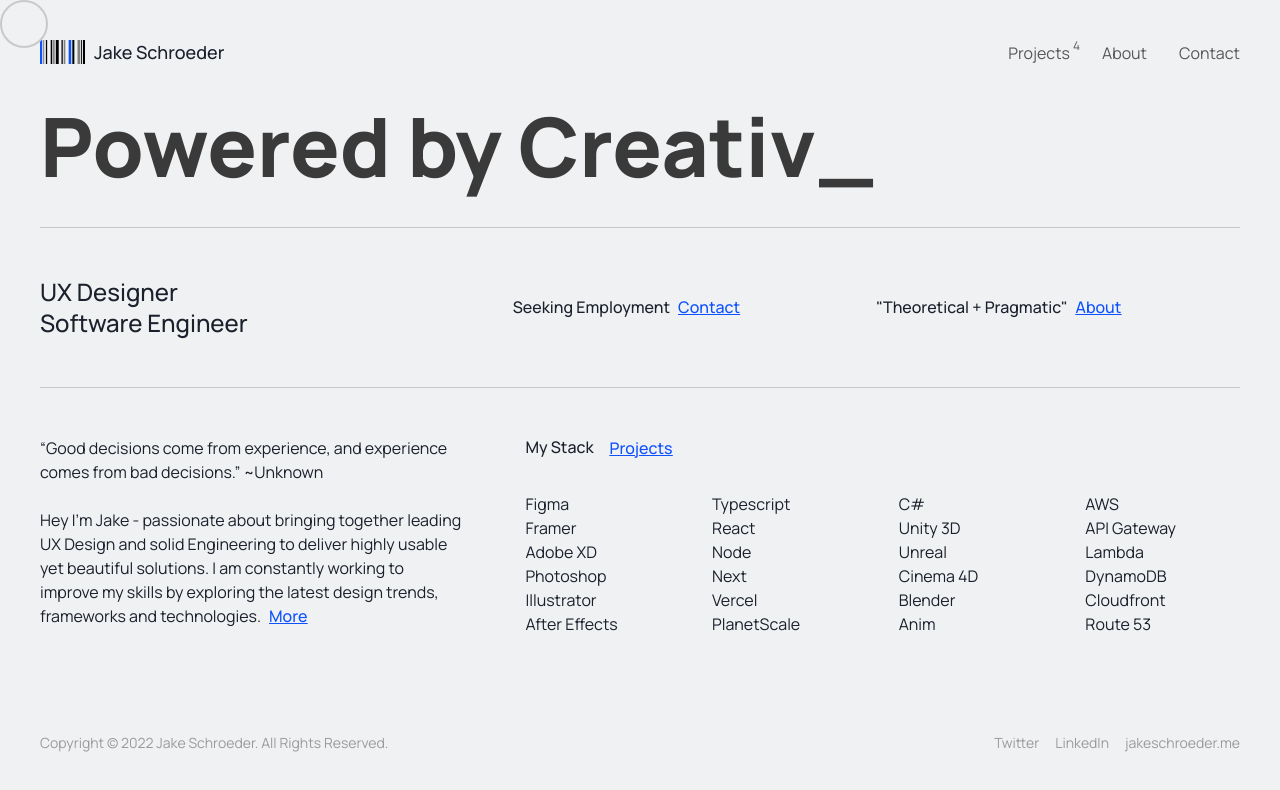
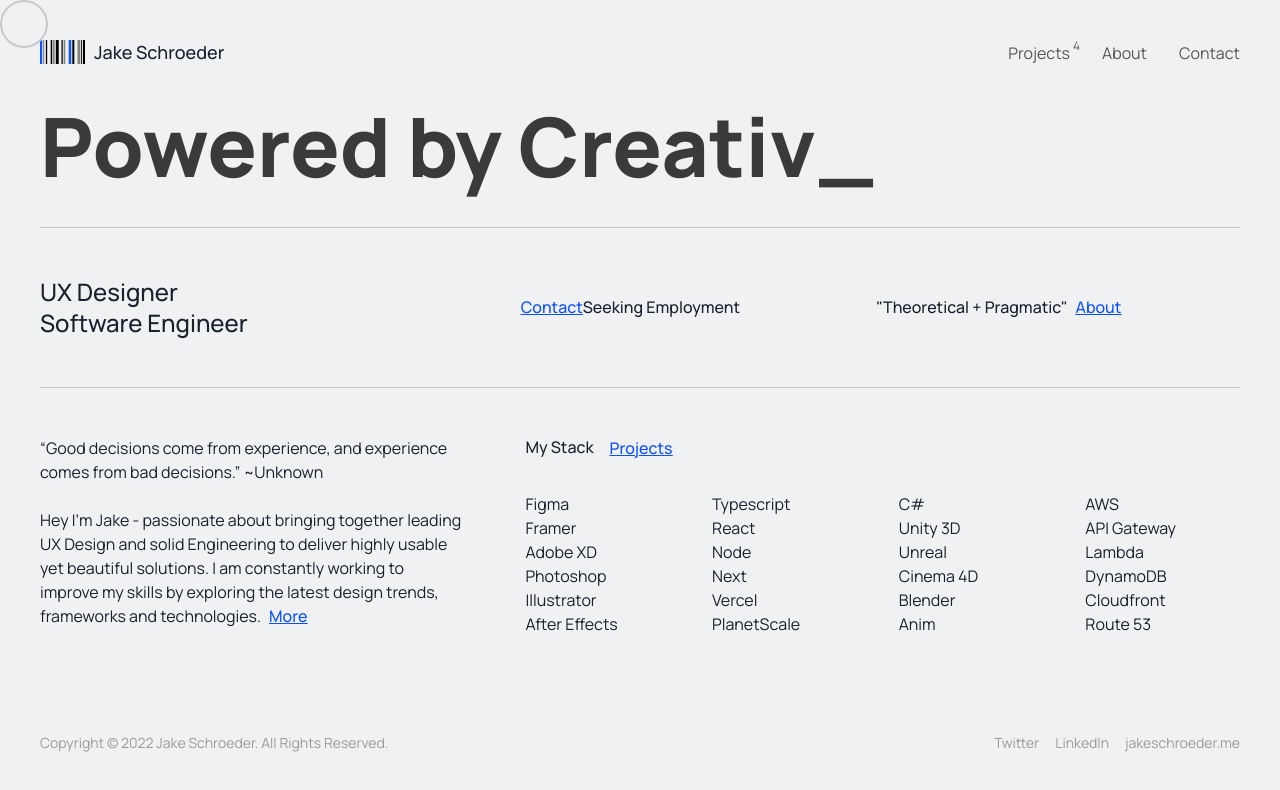
Before and after one commit to JakeSchroeder/jakethefirst.com, a Next.js app: page / in a window 1280 px wide. Shown: the top 790 px of the page. Built offline with nearby package versions, Linux system fonts and the light colour scheme.

Commit message:
added modal for projects page

```diff
--- a/components/navigation/transitionlink.tsx
+++ b/components/navigation/transitionlink.tsx
@@ -7,9 +7,10 @@ interface TransitionLinkProps {
   href: string;
   children: ReactNode | ReactNode[];
   className?: string;
+  as?: string;
 }
 
-const TransitionLink: FC<TransitionLinkProps> = ({ href, children, className }) => {
+const TransitionLink: FC<TransitionLinkProps> = ({ href, as, children, className }) => {
   const router = useRouter();
 
   const transition = (e: MouseEvent<HTMLAnchorElement>): void => {
@@ -21,7 +22,7 @@ const TransitionLink: FC<TransitionLinkProps> = ({ href, children, className })
   };
 
   return (
-    <Link href={href}>
+    <Link href={href} as={as}>
       <a onClick={transition} style={{ width: "100%", cursor: "pointer !important" }}>
         {children}
       </a>
--- a/components/sections/subtitle.tsx
+++ b/components/sections/subtitle.tsx
@@ -1,12 +1,4 @@
-import {
-  Box,
-  Flex,
-  Grid,
-  GridItem,
-  Heading,
-  SlideFade,
-  Text,
-} from "@chakra-ui/react";
+import { Box, Flex, Grid, GridItem, Heading, SlideFade, Text } from "@chakra-ui/react";
 import { FC } from "react";
 import TransitionLink from "../navigation/transitionlink";
 
@@ -57,30 +49,7 @@ const Subtitle: FC = () => {
           </Heading>
         </SlideFade>
       </GridItem>
-      <GridItem
-        colSpan={{ base: 2, sm: 1, md: 1, mid: 1 }}
-        display="flex"
-        alignItems="center"
-      >
-        <SlideFade
-          transition={{
-            enter: {
-              delay: 0.5,
-              duration: 0.5,
-            },
-          }}
-          in={true}
-          offsetY="20px"
-        >
-          <Heading
-            as="h2"
-            fontSize={{ base: "md" }}
-            fontWeight="medium"
-            textAlign="left"
-          >
-            Seeking Employment
-          </Heading>
-        </SlideFade>
+      <GridItem colSpan={{ base: 2, sm: 1, md: 1, mid: 1 }} display="flex" alignItems="center">
         <SlideFade
           in={true}
           offsetY="20px"
@@ -102,6 +71,20 @@ const Subtitle: FC = () => {
             <TransitionLink href="/contact">Contact</TransitionLink>
           </Text>
         </SlideFade>
+        <SlideFade
+          transition={{
+            enter: {
+              delay: 0.5,
+              duration: 0.5,
+            },
+          }}
+          in={true}
+          offsetY="20px"
+        >
+          <Heading as="h2" fontSize={{ base: "md" }} fontWeight="medium" textAlign="left">
+            Seeking Employment
+          </Heading>
+        </SlideFade>
       </GridItem>
 
       <GridItem
@@ -120,12 +103,7 @@ const Subtitle: FC = () => {
             },
           }}
         >
-          <Heading
-            as="h2"
-            fontSize={{ base: "md" }}
-            fontWeight="medium"
-            textAlign="left"
-          >
+          <Heading as="h2" fontSize={{ base: "md" }} fontWeight="medium" textAlign="left">
             &quot;Theoretical +
             <Box display={{ base: "none", mid: "none" }}>
               <br />
```
Also changed, not shown: pages/projects.tsx (+68 -7 lines).
